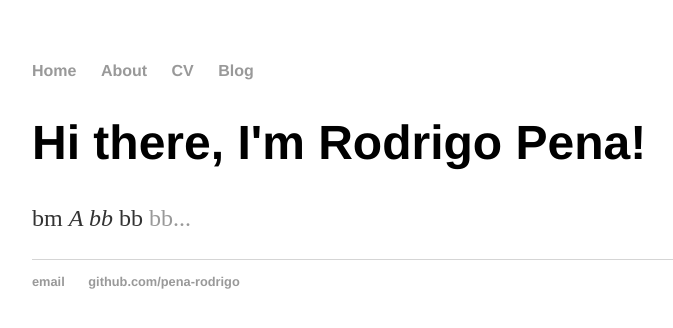
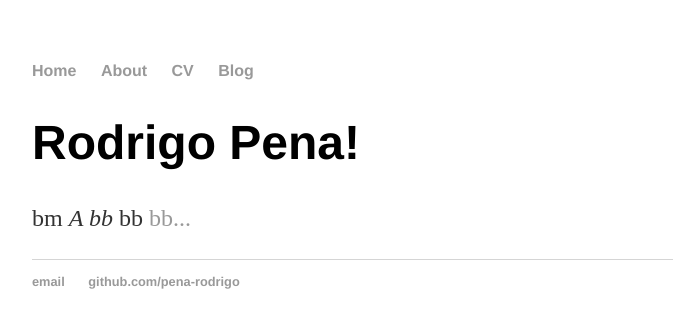
Before and after one commit to pena-rodrigo/oldwebsite, a Jekyll site: the page built from index.html, in a window 1280 px wide. Shown: the top 328 px of the page, without its empty margins (160-833 px from the left). Built offline with Jekyll 4.4.1, drawn with Linux system fonts in a browser that asks for light colours.

Commit message:
Update index.html

```diff
--- a/index.html
+++ b/index.html
@@ -3,6 +3,6 @@ layout: default
 title: Rodrigo Pena
 ---
 <div class="blurb">
-        		<h1>Hi there, I'm Rodrigo Pena!</h1>
+        		<h1>Rodrigo Pena!</h1>
 				<p>bm <em>A bb </em> bb <a href="/about">bb...</a></p>
     		</div><!-- /.blurb -->
```
